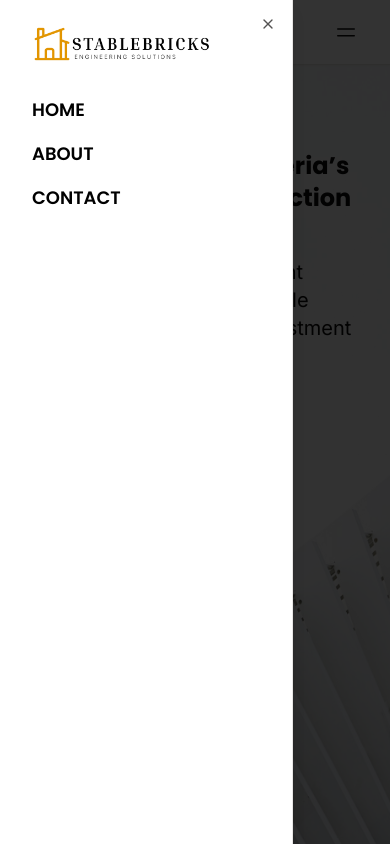
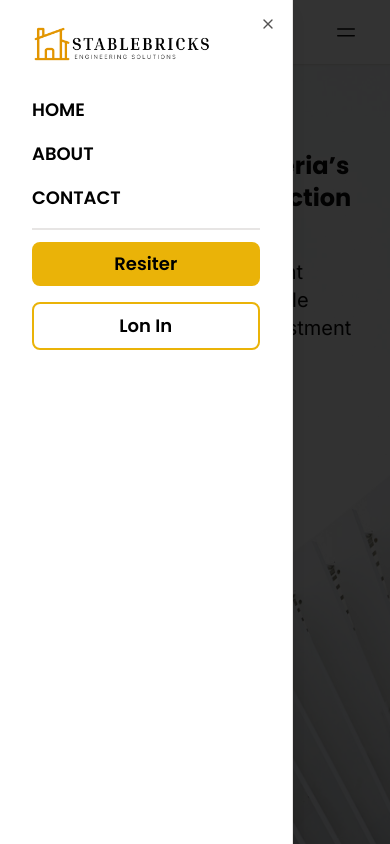
Before and after one commit to DoudGaya/modernbuilts, a Next.js app: page / in a window 390 px wide. Both pictures are taken after a click on the button 346 px from the left and 32 px from the top of the page. Shown: the top 844 px of the page. Built offline with nearby package versions, Linux system fonts and the light colour scheme.

Commit message:
login and sign up

```diff
--- a/components/PublicNavigations.tsx
+++ b/components/PublicNavigations.tsx
@@ -138,6 +138,10 @@ export const PublicNavigations = () => {
                         )
                     })
                 }
+                <div className=" flex flex-col space-y-4 border-t-2 py-3 w-full ">
+                    <Link href={'/signup'} className=" py-2 font-poppins font-semibold text-lg w-full rounded-lg bg-yellow-500 text-black">Resiter</Link>
+                    <Link href={'/login'} className=" py-2 font-poppins font-semibold text-lg w-full rounded-lg border-2 border-yellow-500 text-black">Lon In</Link>
+                </div>
               </div>
             </SheetDescription>
             </SheetHeader>
```
